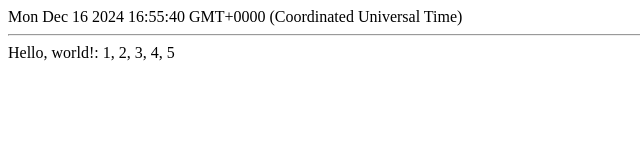
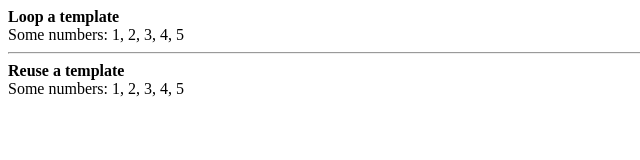
Before and after one commit to IFYates/pow.js, a website: page examples/templates.html in a window 1280 px wide. Shown: the whole page, without its empty margins (0-640 px from the left). Drawn offline with Linux system fonts and the light colour scheme.

Commit message:
Reusable templates

```diff
--- a/examples/templates.html
+++ b/examples/templates.html
@@ -8,7 +8,7 @@
         pow.apply(document.body, {
             text: () => new Date(),
             child: {
-                text: 'Hello, world!',
+                text: 'Some numbers',
                 values: [1, 2, 3, 4, 5]
             }
         })
@@ -16,16 +16,24 @@
 </head>
 
 <body>
-    {{ text() }}
-
-    <hr />
-
+    <strong>Loop a template</strong>
     <div pow item="child">
         {{ text }}:
         <template pow array="values">
             {{ *data }}<template pow ifnot="*last">, </template>
         </template>
     </div>
+
+    <hr />
+
+    <strong>Reuse a template</strong>
+    <div pow item="child">
+        {{ text }}:
+        <source pow if="values" array="values" template="array-item" />
+    </div>
+    <template id="array-item">
+        {{ *data }}<template pow ifnot="*last">, </template>
+    </template>
 </body>
 
 </html>
--- a/src/pow.js
+++ b/src/pow.js
@@ -6,7 +6,7 @@
  */
 
 // Resolves next pow binding
-function consumeBinding(element, bindings = ['item', 'array', 'if', 'ifnot']) {
+function consumeBinding(element, bindings = ['if', 'ifnot', 'item', 'array', 'template']) {
     for (const attr of bindings) {
         const token = element.getAttribute(attr)
         if (token != null) {
@@ -69,10 +69,17 @@ const processCondition = (element, active, always) => {
     return (always || !active) && element.remove()
 }
 
-function processElement(element, state) {
+function processElement(element, state, value) {
     // TODO: (v2.0.0?) Proper event binding. @click="function" -> element.addEventHandler
     const { attr, token } = consumeBinding(element)
-    const value = token ? resolveToken(token, state) : state.data
+
+    if (attr == 'template' && (value = document.getElementById(token))) {
+        const clone = value.cloneNode(1)
+        element.parentNode.replaceChild(clone, element)
+        return processElement(clone, state)
+    }
+
+    value = token ? resolveToken(token, state) : state.data
     if (attr == 'if' || attr == 'ifnot') {
         return processCondition(element, (attr == 'if') != !value)
     } else if (attr == 'item' && token) {
@@ -83,28 +90,27 @@ function processElement(element, state) {
             parent: state.data
         }
     } else if (attr == 'array' && typeof value == 'object') { // TODO: (v2.0.0?) Should array be inside only? Makes <ul array=""><li> cleaner. <div item="" array> could be outer
-        const array = Array.isArray(value) ? value
+        value = Array.isArray(value) ? value
             : Object.entries(value).map(([k, v]) => ({ key: k, value: v }))
-        for (let index = 0; index < array.length; ++index) {
+        for (let index = 0; index < value.length; ++index) {
             const child = element.cloneNode(1)
             element.parentNode.insertBefore(child, element)
             processElement(child, {
                 ...state,
                 path: `${state.path}${token ? `.${token}` : ''}[${index}]`,
-                index, first: !index, last: index > array.length - 2,
-                data: array[index],
+                index, first: !index, last: index > value.length - 2,
+                data: value[index],
                 parent: state
             })
         }
-        return processCondition(element, array.length, 1)
+        return processCondition(element, value.length, 1)
     }
 
     element.removeAttribute('pow')
 
     // Process every child 'pow' template
-    var childTemplate
-    while (childTemplate = nextChildTemplate(element)) {
-        processElement(childTemplate, state)
+    while (value = nextChildTemplate(element)) {
+        processElement(value, state)
     }
 
     // Interpolate attributes
@@ -113,12 +119,12 @@ function processElement(element, state) {
     }
 
     // Parse inner HTML
-    const html = parseText(element.innerHTML, state)
+    value = parseText(element.innerHTML, state)
     if (element instanceof HTMLTemplateElement) {
-        element.insertAdjacentHTML('afterend', html)
+        element.insertAdjacentHTML('afterend', value)
         element.remove()
     } else {
-        element.innerHTML = html
+        element.innerHTML = value
     }
 }
 
```
Also changed, not shown: __tests__/elements.tests.js (+0 -18 lines), __tests__/loops.tests.js (+8 -0 lines), __tests__/templates.tests.js (added, +49 -0 lines), README.md, dist/pow.min.js, 1 other file.
